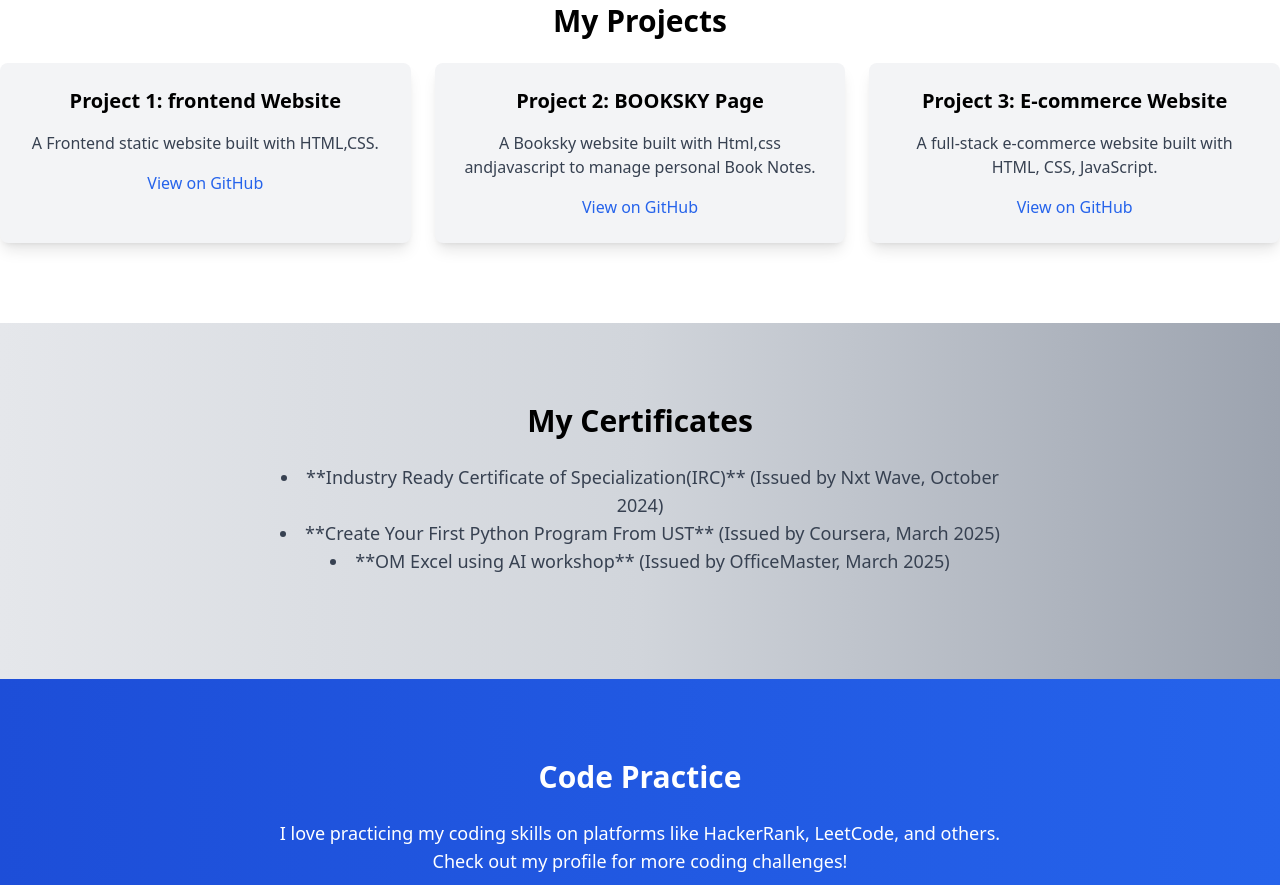
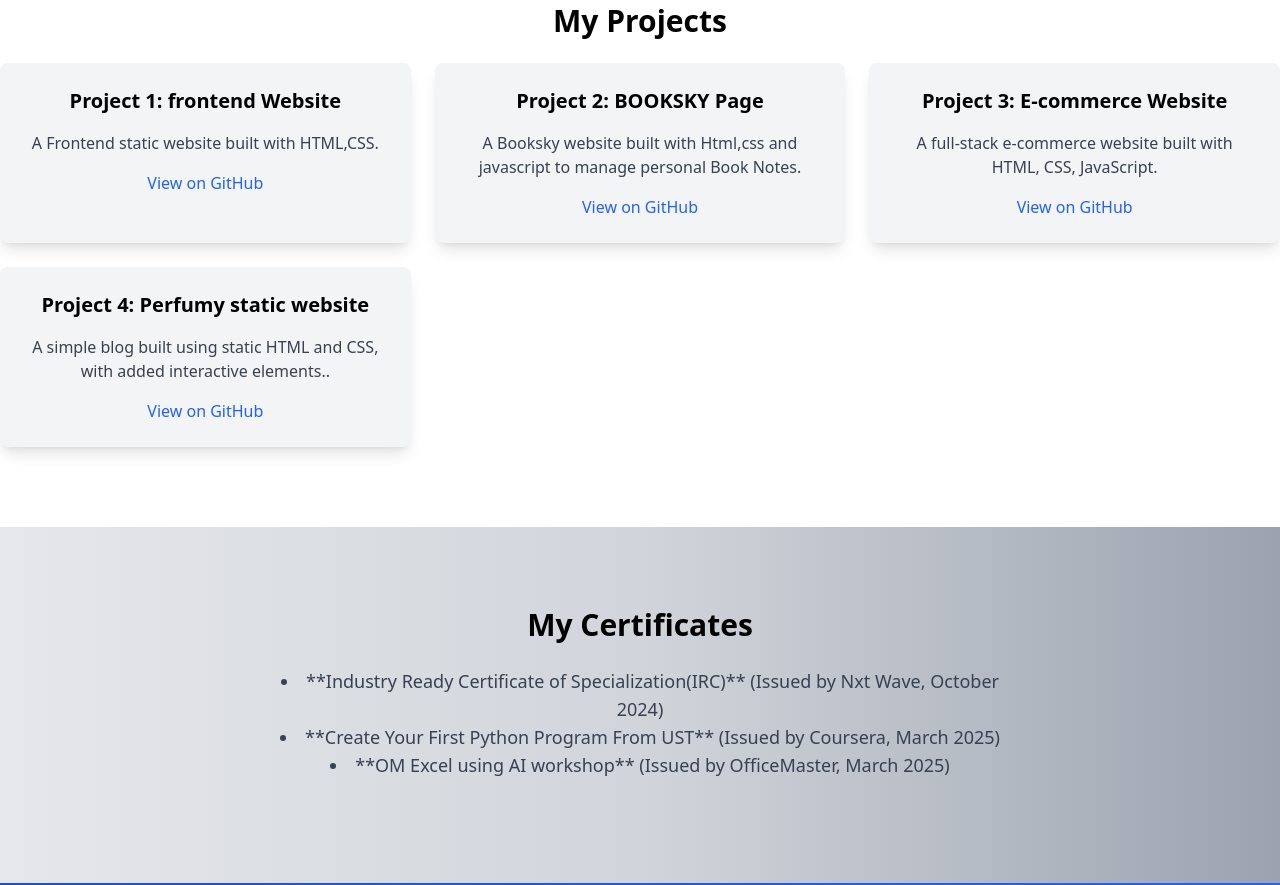
Before and after one commit to rajarajan133/Portfolio, a plain HTML site: page index.html in a window 1280 px wide. Shown: the part 1817-2702 px from the top of the page. Drawn offline with nearby package versions, Linux system fonts and the light colour scheme.

Commit message:
Update index.html

```diff
--- a/index.html
+++ b/index.html
@@ -120,7 +120,7 @@
             </div>
             <div class="bg-gray-100 p-6 rounded-lg shadow-lg hover:scale-105 transform transition">
                 <h3 class="text-xl font-semibold mb-4">Project 2: BOOKSKY Page</h3>
-                <p class="text-gray-700">A Booksky website  built with Html,css andjavascript  to manage personal
+                <p class="text-gray-700">A Booksky website  built with Html,css and javascript  to manage personal
                     Book Notes.</p>
                 <a href=" https://rajarajan133.github.io/js-project/" target="_blank"
                     class="text-blue-600 hover:underline mt-4 block">View on GitHub</a>
@@ -129,6 +129,12 @@
                 <h3 class="text-xl font-semibold mb-4">Project 3: E-commerce Website</h3>
                 <p class="text-gray-700">A full-stack e-commerce website built with HTML, CSS, JavaScript.</p>
                 <a href=" https://rajarajan133.github.io/E-commerace-fashionwebsite/" target="_blank"
+                    class="text-blue-600 hover:underline mt-4 block">View on GitHub</a>
+            </div>
+             <div class="bg-gray-100 p-6 rounded-lg shadow-lg hover:scale-105 transform transition">
+                <h3 class="text-xl font-semibold mb-4">Project 4: Perfumy static website</h3>
+                <p class="text-gray-700">A simple blog built using static HTML and CSS, with added interactive elements..</p>
+                <a href="https://rajarajan133.github.io/perfume-staic-website/" target="_blank"
                     class="text-blue-600 hover:underline mt-4 block">View on GitHub</a>
             </div>
         </div>
```
